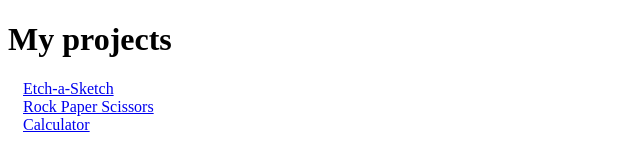
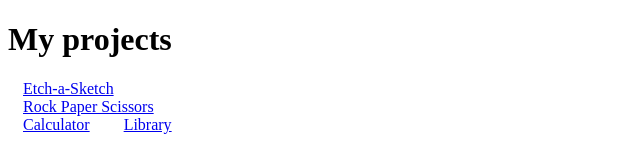
Before and after one commit to narekokr/narekokr.github.io, a plain HTML site: page index.html in a window 1280 px wide. Shown: the full height of the page, 0-640 px from the left. Drawn offline with Linux system fonts and the light colour scheme.

Commit message:
Update index.html

```diff
--- a/index.html
+++ b/index.html
@@ -14,5 +14,6 @@
     <a href="https://narekokr.github.io/etch-a-sketch">Etch-a-Sketch</a><br>
     <a href="https://narekokr.github.io/odin-rock-paper-scissors">Rock Paper Scissors</a><br>
     <a href="https://narekokr.github.io/calculator">Calculator</a>
+    <a href="https://narekokr.github.io/library">Library</a>
 </body>
 </html>
```
